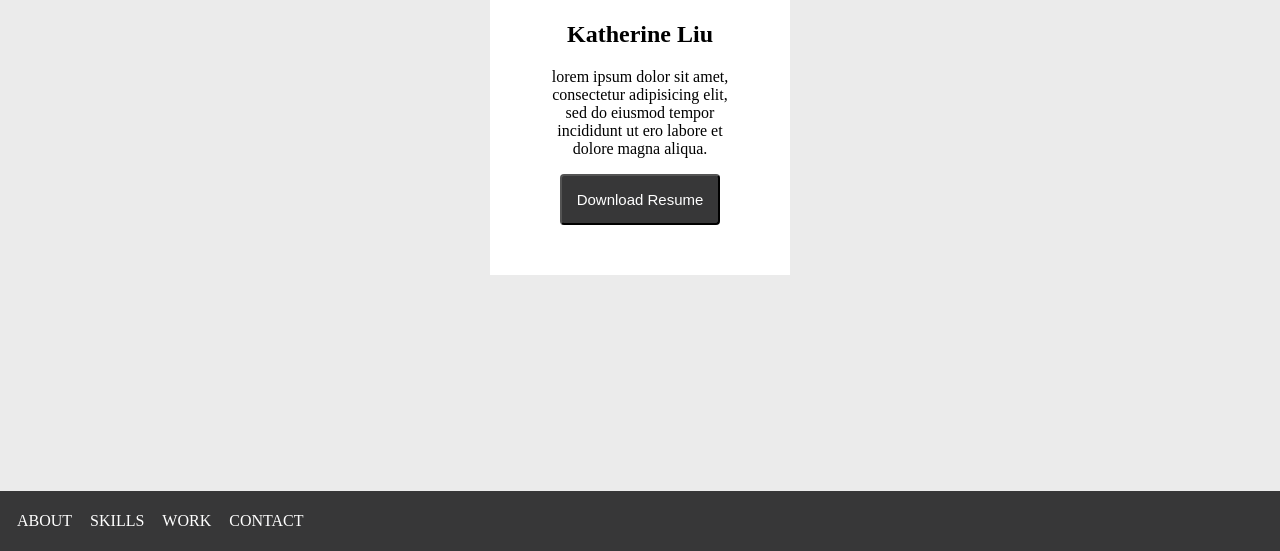
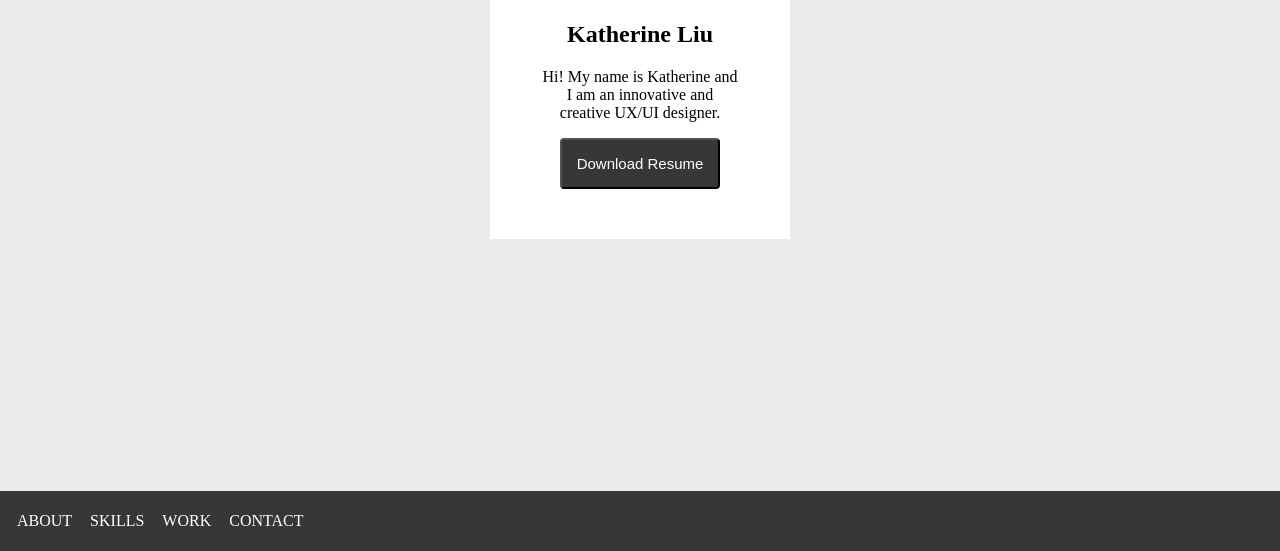
Before and after one commit to liu-kat/UX_UI_HW_17, a plain HTML site: page index.html in a window 1280 px wide. Shown: the part 249-800 px from the top of the page. Drawn offline with Linux system fonts and the light colour scheme.

Commit message:
text update

```diff
--- a/index.html
+++ b/index.html
@@ -19,8 +19,8 @@
         <img src="images/placeholder_picture.png" />
         <h1>Katherine Liu</h1>
         <p>
-          lorem ipsum dolor sit amet, consectetur adipisicing elit, sed do
-          eiusmod tempor incididunt ut ero labore et dolore magna aliqua.
+          Hi! My name is Katherine and I am an innovative and creative UX/UI
+          designer.
         </p>
         <button>Download Resume</button>
       </div>
```
